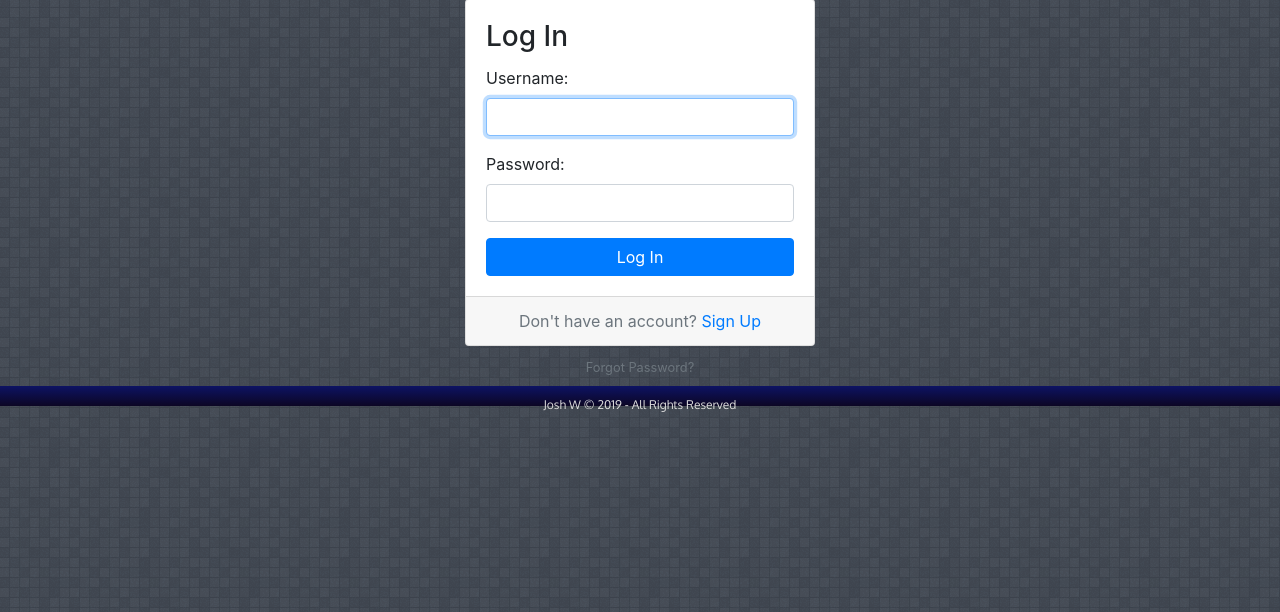
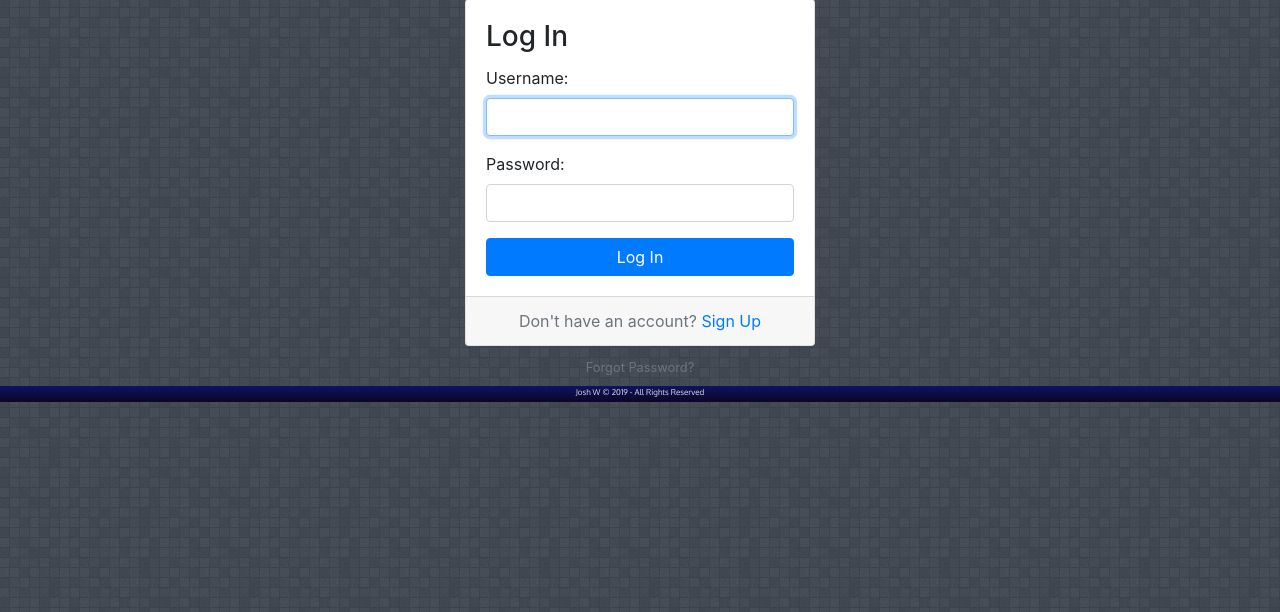
Before and after one commit to jtw10/django_app, a Django app: page /login/?next=/boards/1/topics/1/posts/1/edit/ in a window 1280 px wide. Shown: the part 97-709 px from the top of the page. Run offline with Django 3.2, Linux system fonts and the light colour scheme; some libraries are stand-ins or nearby versions; some web fonts are replaced.

Commit message:
Update mystyle.css

```diff
--- a/static/css/mystyle.css
+++ b/static/css/mystyle.css
@@ -30,16 +30,16 @@ a {
 
 .footer {
   text-align: center;
-  font-size: 0.75em;
+  font-size: 1vh;
   color: #dfdfdf;
   background-image: -webkit-gradient(linear, left top, left bottom, from(#0d1363), to(#0c0624));
   background-image: linear-gradient(#0d1363, #0c0624);
   font-family: "Oxygen", Arial, sans-serif;
-  padding: 10px 0;
+  bottom: 0;
+  width: 100%;
+  height: 2vh;
+  clear: both;
   position: relative;
-  bottom:0;
-  width:100%;
-  height: 2vh;
 }
 
 .btn:focus,
```
